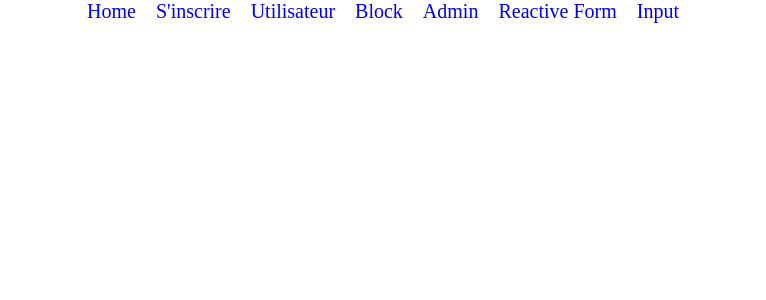
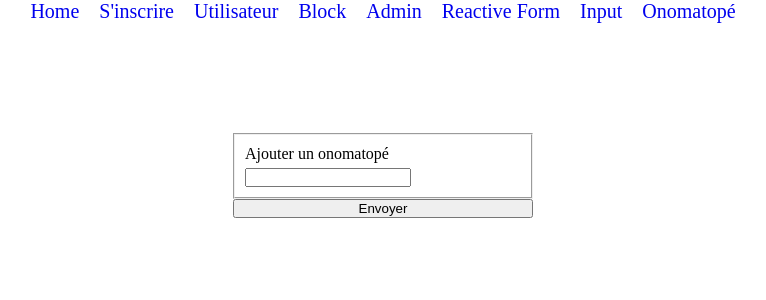
Before and after one commit to ClaireVannier/Angular-Quests, an Angular app: page /onomatopia in a window 1280 px wide. Before the commit this address led to /. Shown: the top 300 px of the page, without its empty margins (257-1023 px from the left). Built offline with nearby package versions, Linux system fonts and the light colour scheme.

Commit message:
finish quest output

```diff
--- /dev/null
+++ b/src/app/create-onomatopia/create-onomatopia.component.html
@@ -0,0 +1,11 @@
+<div>
+  <fieldset>
+    <label>Ajouter un onomatopé</label>
+    <input
+      type="text"
+      [(ngModel)]="newOnomatopia"
+      (keyup.enter)="createOnomatopia()"
+    />
+  </fieldset>
+  <button (click)="createOnomatopia()">Envoyer</button>
+</div>
--- /dev/null
+++ b/src/app/create-onomatopia/create-onomatopia.component.scss
@@ -0,0 +1,22 @@
+div {
+  width: 300px;
+  display: flex;
+  flex-direction: column;
+  justify-content: center;
+  border: none;
+  margin: 0 auto;
+  margin-top: 50px;
+
+  fieldset {
+    padding: 10px;
+    display: flex;
+    flex-direction: column;
+    justify-content: center;
+
+    input {
+      width: 60%;
+      margin-top: 5px;
+    }
+  }
+
+}
--- /dev/null
+++ b/src/app/create-onomatopia/create-onomatopia.component.ts
@@ -0,0 +1,22 @@
+import { Component, EventEmitter, Output } from '@angular/core';
+import { FormsModule } from '@angular/forms';
+
+@Component({
+  selector: 'app-create-onomatopia',
+  standalone: true,
+  imports: [FormsModule],
+  templateUrl: './create-onomatopia.component.html',
+  styleUrl: './create-onomatopia.component.scss',
+})
+export class CreateOnomatopiaComponent {
+  newOnomatopia: string = '';
+
+  @Output() sendOnomatopiaToParent: EventEmitter<string> = new EventEmitter();
+
+  constructor() {}
+
+  createOnomatopia(): void {
+    this.sendOnomatopiaToParent.emit(this.newOnomatopia);
+    this.newOnomatopia = '';
+  }
+}
--- a/src/app/developer/developer.component.ts
+++ b/src/app/developer/developer.component.ts
@@ -11,7 +11,7 @@ import { SkillComponent } from '../skill/skill.component';
   imports: [CommonModule, SkillComponent],
 })
 export class DeveloperComponent {
-  @Input() developer: Developer = {
+  developer: Developer = {
     lastName: 'Doe',
     firstName: 'John',
     age: 30,
--- a/src/app/menu/menu.component.html
+++ b/src/app/menu/menu.component.html
@@ -7,5 +7,7 @@
     <li><a [routerLink]="['admin']">Admin</a></li>
     <li><a [routerLink]="['searchmovies']">Reactive Form</a></li>
     <li><a [routerLink]="['input']">Input</a></li>
+    <li><a [routerLink]="['onomatopia']">Onomatopé</a></li>
+
   </ul>
 </nav>
--- /dev/null
+++ b/src/app/onomatopia-list/onomatopia-list.component.html
@@ -0,0 +1,10 @@
+<div>
+  <app-create-onomatopia
+    (sendOnomatopiaToParent)="onReceiveNewOnomatopia($event)"
+  />
+  <ul>
+    <li *ngFor="let onomatopia of onomatopoeiaList">
+      {{ onomatopia | titlecase }}
+    </li>
+  </ul>
+</div>
--- /dev/null
+++ b/src/app/onomatopia-list/onomatopia-list.component.scss
@@ -0,0 +1,11 @@
+div {
+  width: 300Px;
+  display: flex;
+  flex-direction: column;
+  justify-content: center;
+  align-items: center;
+  margin: auto;
+  margin-top: 50px;
+  padding: 10px;
+  font-size: 16px;
+}
--- /dev/null
+++ b/src/app/onomatopia-list/onomatopia-list.component.ts
@@ -0,0 +1,18 @@
+import { Component } from '@angular/core';
+import { CreateOnomatopiaComponent } from '../create-onomatopia/create-onomatopia.component';
+import { CommonModule } from '@angular/common';
+
+@Component({
+  selector: 'app-onomatopia-list',
+  standalone: true,
+  templateUrl: './onomatopia-list.component.html',
+  styleUrl: './onomatopia-list.component.scss',
+  imports: [CreateOnomatopiaComponent, CommonModule],
+})
+export class OnomatopiaListComponent {
+  onomatopoeiaList: string[] = [];
+
+  onReceiveNewOnomatopia(newOnomatopia: string): void {
+    this.onomatopoeiaList.push(newOnomatopia);
+  }
+}
```
Also changed, not shown: src/app/app.routes.ts (+5 -5 lines), 2 other files (tests, documents, lock files or other folders).
